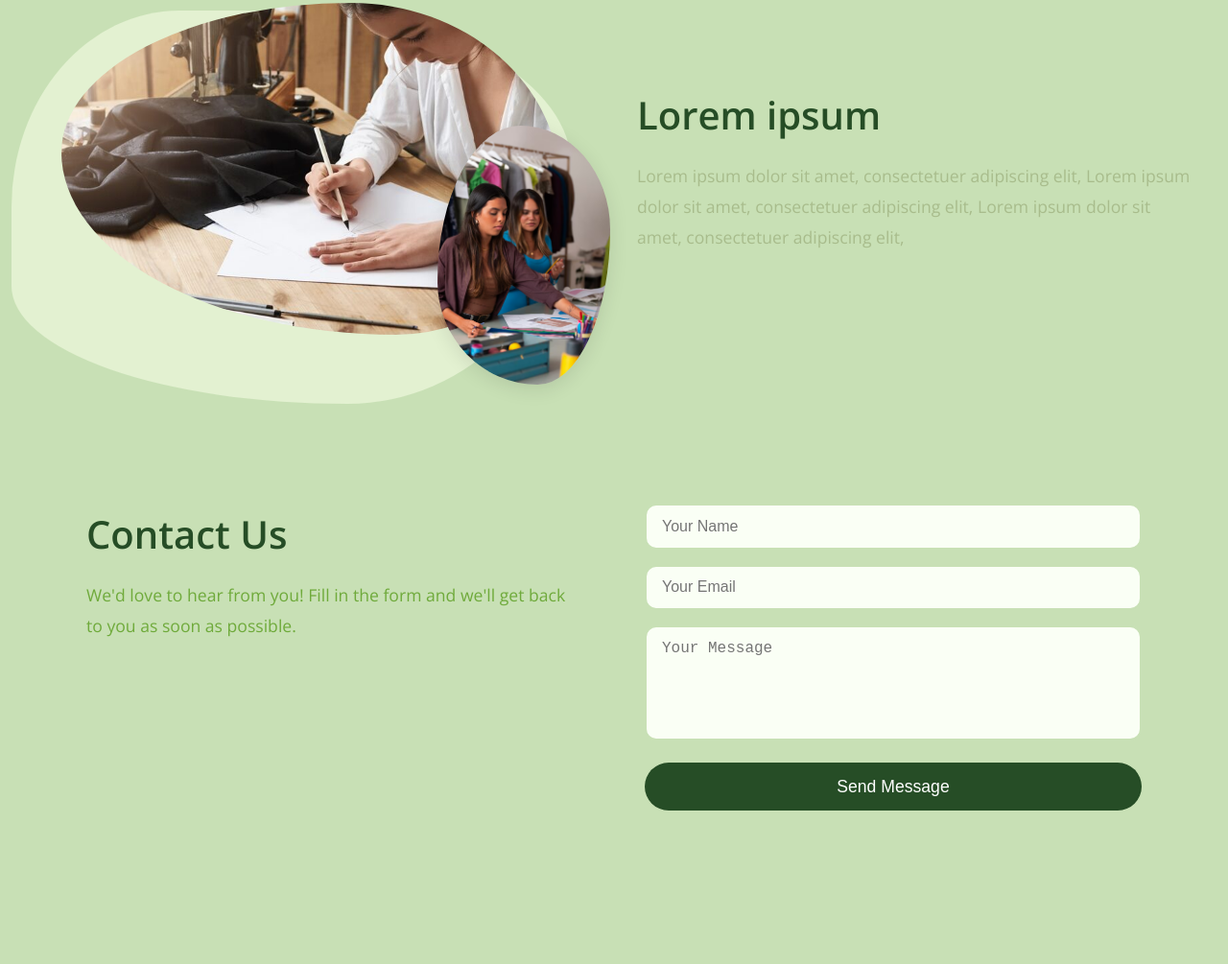
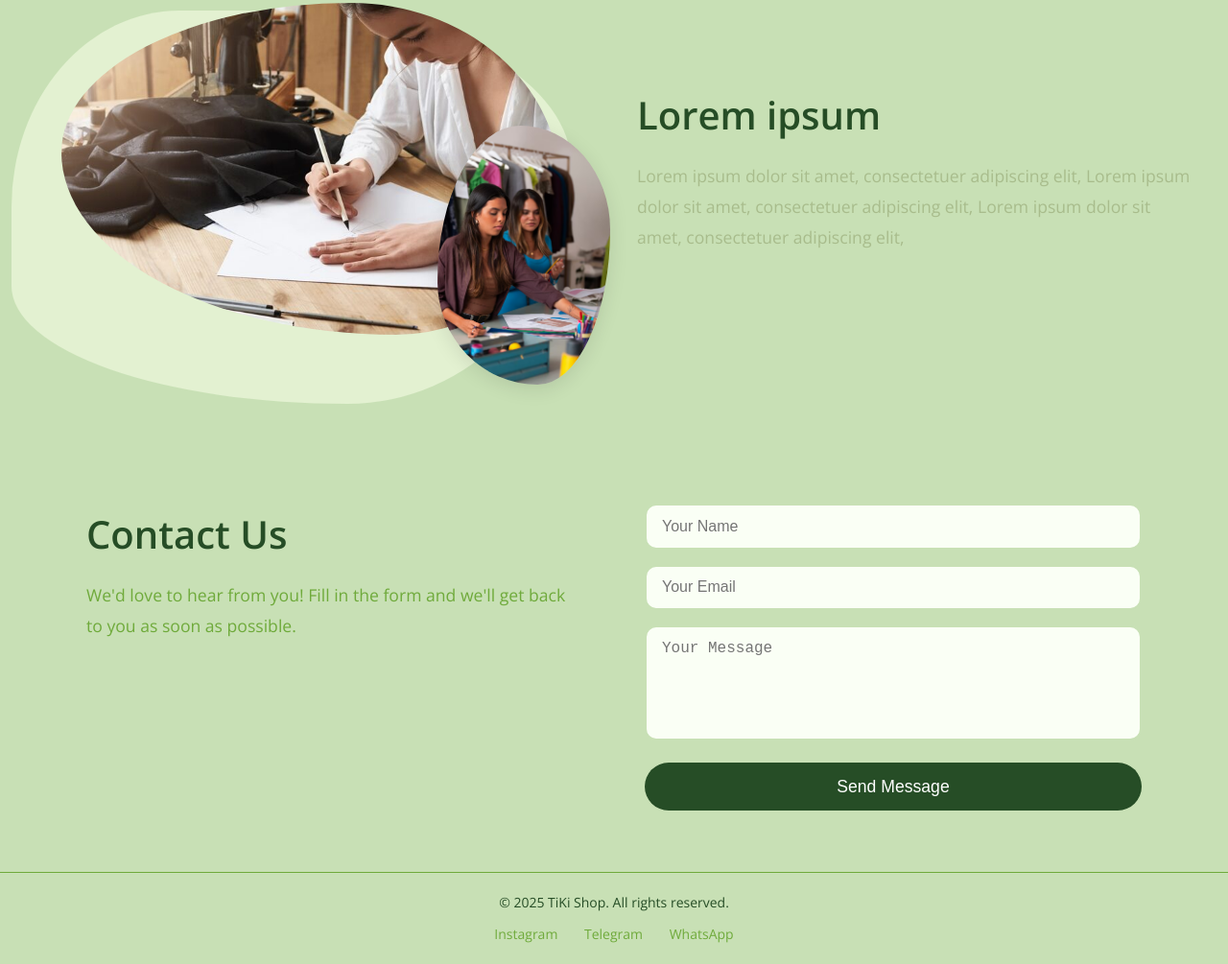
Before and after one commit to zeinab-1386/tiki-shop-portfolio, a plain HTML site: page index.html in a window 1280 px wide. Shown: the part 975-1980 px from the top of the page at 96% size. Before the commit the page ends 1884 px from the top, so only its background shows below. Drawn offline with nearby package versions, Linux system fonts and the light colour scheme.

Commit message:
✨ Added footer with social media links

```diff
--- a/index.html
+++ b/index.html
@@ -31,10 +31,10 @@ href="https://cdn.jsdelivr.net/npm/swiper@11/swiper-bundle.min.css"
       <a href="#home">Home</a>
       <a href="#Category">Category</a>
       <a href="#About">َAbout</a>
-      <a href="#">Contact</a>
+      <a href="#Contact">Contact</a>
     </nav>
   </header>
-
+  <!-- first page -->
   <section class="hero" id="home">
     <div class="hero-text">
       <h1>Lorem ipsum</h1>
@@ -43,7 +43,7 @@ href="https://cdn.jsdelivr.net/npm/swiper@11/swiper-bundle.min.css"
     </div>
     <img src="./images/fo.png" alt="Person" class="hero-image" />
   </section>
-
+  <!-- category page -->
   <div class="category-slider" id="Category">
     <div class="slider-track">
       <div class="card">
@@ -68,7 +68,7 @@ href="https://cdn.jsdelivr.net/npm/swiper@11/swiper-bundle.min.css"
         </div>
       </div>
       <div class="card">
-        <img src="./images/cat4.jpg" alt="category4">
+        <img src="/images/cat4.jpg" alt="category4">
         <div class="info">
           <span>category4</span>
           <button>shop</button>
@@ -77,6 +77,7 @@ href="https://cdn.jsdelivr.net/npm/swiper@11/swiper-bundle.min.css"
     </div>
   </div>
 
+  <!-- About Page -->
   <section class="about-section" id="About">
     <div class="about-left">
       <div class="svg-shape"></div>
@@ -95,7 +96,8 @@ href="https://cdn.jsdelivr.net/npm/swiper@11/swiper-bundle.min.css"
     </div>
   </section>
 
-  <section class="contact-section" id="contact">
+  <!-- contact page -->
+  <section class="contact-section" id="Contact">
     <div class="contact-container">
       <div class="contact-content">
         <div class="contact-text">
@@ -118,6 +120,16 @@ href="https://cdn.jsdelivr.net/npm/swiper@11/swiper-bundle.min.css"
     </div>
   </section>
 
+  <!-- footer page -->
+
+  <footer class="footer">
+    <p>&copy; 2025 TiKi Shop. All rights reserved.</p>
+    <div class="social-links">
+      <a href="https://instagram.com" target="_blank">Instagram</a>
+      <a href="https://t.me" target="_blank">Telegram</a>
+      <a href="https://wa.me" target="_blank">WhatsApp</a>
+    </div>
+  </footer>
 
 
   <script>
--- a/style/index.css
+++ b/style/index.css
@@ -22,6 +22,8 @@
     line-height: 1.6;
     overflow-x: hidden;
   }
+
+  /* header */
 
   header {
     position: fixed;
@@ -71,6 +73,8 @@
     border-radius: 2px;
     transition: 0.3s;
   }
+
+  /* first page */
 
   .hero {
     display: flex;
@@ -161,6 +165,8 @@ object-fit: contain;
       display: flex;
     }
   }
+
+  /* About page */
 
   .about-section {
     display: flex;
@@ -380,6 +386,7 @@ object-fit: contain;
     }
   }
 
+  /* category page */
 
   .category-slider {
     width: 100%;
@@ -462,6 +469,8 @@ object-fit: contain;
       overflow: visible;
     }
   }
+
+  /* contact page */
 
   .contact-section {
     background-color: var(--bg-color);
@@ -568,3 +577,31 @@ object-fit: contain;
       font-size: 1rem;
     }
   }
+
+  /* footer */
+
+  .footer {
+    background-color: var(--bg-color);
+    color: var(--primary-color);
+    text-align: center;
+    padding: 20px 10px;
+    font-size: 14px;
+    border-top: 1px solid var(--accent-color);
+  }
+
+  .social-links {
+    margin-top: 10px;
+  }
+
+  .social-links a {
+    color: var(--accent-color);
+    margin: 0 12px;
+    text-decoration: none;
+    font-weight: 500;
+    transition: color 0.3s;
+  }
+
+  .social-links a:hover {
+    color: var(--primary-color);
+    text-decoration: underline;
+  }
```
